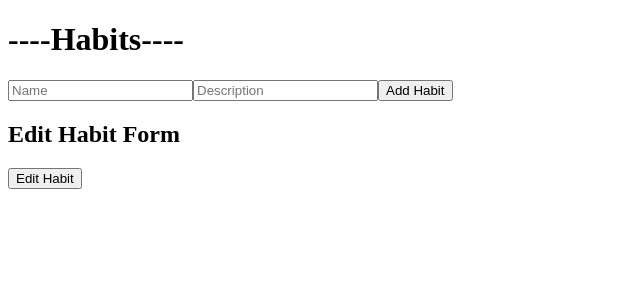
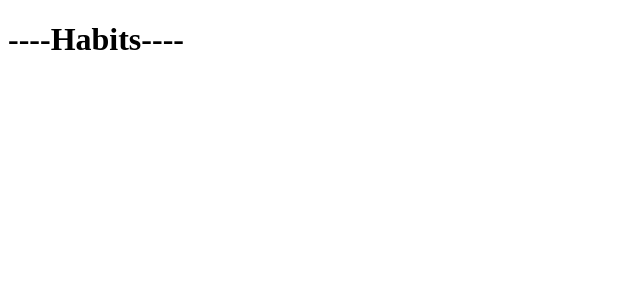
Before and after one commit to Jondrielle/Habit-Tracker, a Vue app in the folder frontend/: page / in a window 1280 px wide. Shown: the top 300 px of the page, without its empty margins (0-640 px from the left). Built offline with nearby package versions, Linux system fonts and the light colour scheme.

Commit message:
Fixing data flow design

```diff
--- a/frontend/src/App.vue
+++ b/frontend/src/App.vue
@@ -15,7 +15,8 @@ const isComplete = ref(false)
 const streak = ref(0)
 const lastCompletion = ref("")
 
-const isEditing = (true)
+const isEditing = ref(false)
+const selectedHabit = ref(null)
 
 async function getHabit(){
   try{
@@ -86,18 +87,15 @@ async function handleDelete(id){
   }
 }
 
-async function handleUpdate(id){
+async function handleUpdate(habit){
   try{
-    const response = await fetch(`http://127.0.0.1:8000/habits/${id}`,{
+    const response = await fetch(`http://127.0.0.1:8000/habits/${habit.id}`,{
       method:"PATCH",
       headers:{
         "Content-Type":
           "application/json"
       },
-      body: JSON.stringify({
-        name: name.value,
-        description: description.value,
-      })
+      body: JSON.stringify(habit)
     })
 
     name.value = ""
@@ -114,10 +112,18 @@ async function handleUpdate(id){
       habits.value[index] = updatedHabit
     }
 
+    isEditing.value = false
+    selectedHabit.value = null
+
 
   }catch(error){
     console.error(error.message)
   }
+}
+
+function startEdit(habit){
+  selectedHabit.value = {...habit}
+  isEditing.value = true
 }
 
 onMounted(()=>{
@@ -131,19 +137,16 @@ onMounted(()=>{
     <div>
       <HabitItem :habit="habit"
       @delete="handleDelete"
-      @update="handleUpdate"
+      @edit="startEdit(habit)"
       />
     </div>
   </div>
 
-  <input v-model="name" placeholder="Name"/>
-  <input v-model="description" placeholder="Description"/>
-
-  <button @click="addHabit">
-    Add Habit
-  </button>
   <HabitForm
-    :editMode ="isEditing"/>
+    v-if="isEditing"
+    :habit="selectedHabit"
+    :editMode ="isEditing"
+    @save="handleUpdate"/>
 </template>
 
 <style scoped></style>
--- a/frontend/src/components/HabitForm.vue
+++ b/frontend/src/components/HabitForm.vue
@@ -1,24 +1,34 @@
 <script setup>
-	const props = defineProps({
-		editMode: Boolean
-	})
+import { ref } from "vue"
+
+const props = defineProps({
+  editMode: Boolean,
+  habit: Object
+})
+
+const emit = defineEmits(["save"])
+
+const form = ref({
+  name: props.habit?.name || "",
+  description: props.habit?.description || ""
+})
+
+function submit() {
+  emit("save", form.value)
+}
 </script>
 
 <template>
-	<div>
-		<div v-if="editMode">
-			<h2>Edit Habit Form</h2>
-			<button >
-		    Edit Habit
-		  </button>
-		</div>
-		<div v-else>
-			<h2>Add Habit Form</h2>
-			<input v-model="name" placeholder="Name"/>
-  			<input v-model="description" placeholder="Description"/>
-			<button>
-				Add Habit
-			</button>
-		</div>
-	  </div>
+  <form @submit.prevent="submit">
+    <input v-model="form.name" placeholder="Name" />
+
+    <input
+      v-model="form.description"
+      placeholder="Description"
+    />
+
+    <button type="submit">
+      {{ editMode ? "Update Habit" : "Add Habit" }}
+    </button>
+  </form>
 </template>
--- a/frontend/src/components/HabitItem.vue
+++ b/frontend/src/components/HabitItem.vue
@@ -3,7 +3,7 @@ const props = defineProps({
 	habit: Object
 })
 
-const emit = defineEmits(['delete','update'])
+const emit = defineEmits(['delete','edit'])
 
 function deleteHabit(){
 	emit('delete',props.habit.id)
@@ -11,7 +11,7 @@ function deleteHabit(){
 }
 
 function updateHabit(){
-	emit('update', props.habit.id)
+	emit('edit', props.habit)
 	console.log("Updating habit")
 }
 </script>
@@ -27,7 +27,7 @@ function updateHabit(){
 	<h2>Is Complete: {{habit.is_complete}}</h2>
 	<div class="buttons">
 		<button @click="deleteHabit">Delete Habit</button>
-		<button @click="updateHabit">Update Habit</button>
+		<button @click="updateHabit">Open Edit</button>
 	</div>
 </div>
 </template>
```
